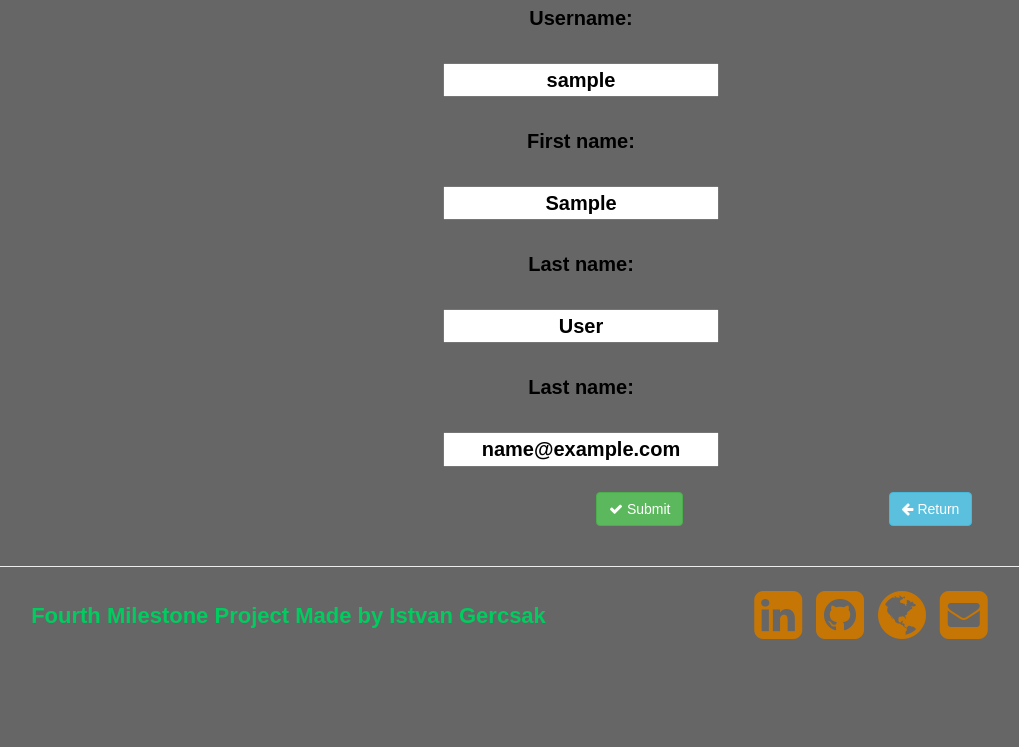
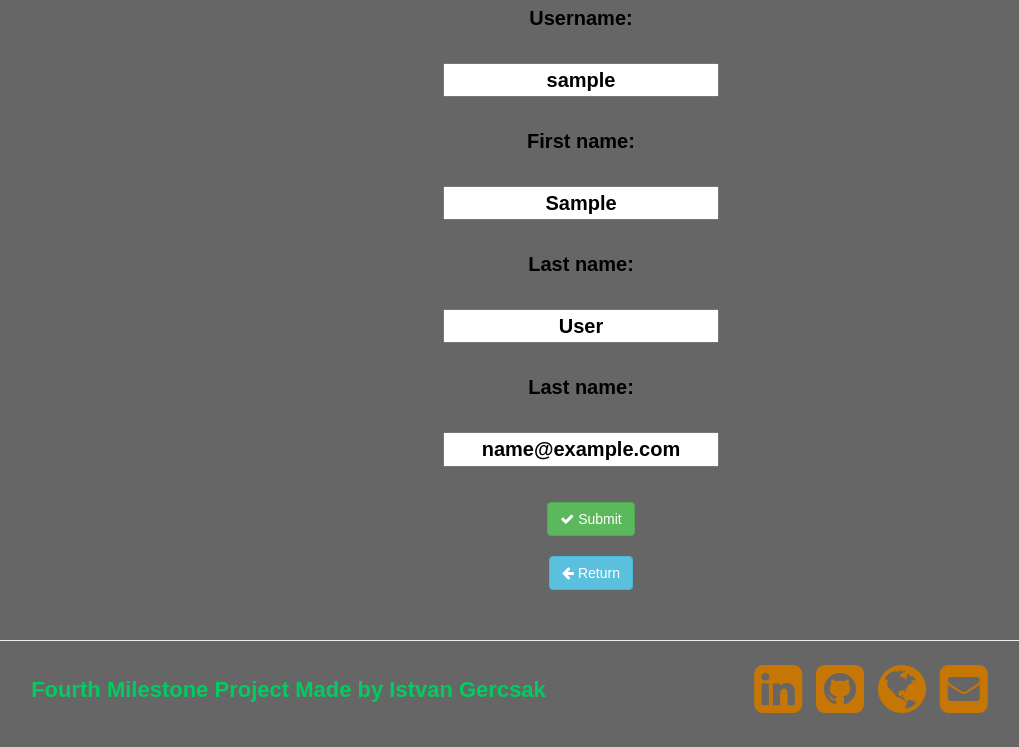
Before and after one commit to IstvanGercsak/Fourth_Milestone_Project, a Django app: page /accounts/profile/edit/ in a window 1280 px wide. Shown: the part 111-858 px from the top of the page, without its empty margins (59-1078 px from the left). Before the commit the page ends 750 px from the top, so only its background shows below. Run offline with Django 3.2, Linux system fonts and the light colour scheme; the visitor is signed in with stand-in values (Sample User, id 1); some libraries are stand-ins or nearby versions.

Commit message:
Update button positions. Payment update.

```diff
--- a/accounts/forms.py
+++ b/accounts/forms.py
@@ -1,7 +1,6 @@
 from django import forms
 from django.contrib.auth.models import User
 from django.contrib.auth.forms import UserCreationForm, UserChangeForm, PasswordChangeForm
-from django.core.exceptions import ValidationError
 
 
 class UserLoginForm(forms.Form):
--- a/accounts/templates/edit.html
+++ b/accounts/templates/edit.html
@@ -56,16 +56,17 @@
                 </div>
             </div>
 
-            <div class="col-sm-6"></div>
-            <div class="col-sm-3 col-xs-3">
+            <div class="col-sm-12 col-xs-12 edit-return-button">
                 <button type="submit" class="btn btn-success"><i class="fa fa-check"></i> Submit</button>
             </div>
 
         </form>
-        <div class="col-sm-3 col-xs-3">
-            <a href="{% url 'profile' %}">
-                <button class="btn btn-info"><i class="fa fa-arrow-left"></i> Return</button>
-            </a>
+        <div class="row">
+            <div class="col-sm-12 col-xs-12 edit-return-button">
+                <a href="{% url 'profile' %}">
+                    <button class="btn btn-info"><i class="fa fa-arrow-left"></i> Return</button>
+                </a>
+            </div>
         </div>
     </div>
 {% endblock %}
--- a/checkout/forms.py
+++ b/checkout/forms.py
@@ -7,10 +7,14 @@ class MakePaymentForm(forms.Form):
     YEAR_CHOICES = [(i, i) for i in range(2020, 2036)]
 
     credit_card_number = forms.IntegerField(label='Credit card number', required=True)
-    cvv = forms.IntegerField(label='Security code (CVV)', required=False)
+    cvv = forms.IntegerField(label='Security code (CVV)', required=True, max_value=999)
     expiry_month = forms.ChoiceField(label='Month', choices=MONTH_CHOICES, required=False)
     expiry_year = forms.ChoiceField(label='Year', choices=YEAR_CHOICES, required=False)
     stripe_id = forms.CharField(widget=forms.HiddenInput)
+
+    def clean_credit_card_number(self):
+        credit_card_number = self.cleaned_data.get("credit_card_number")
+        return self.clean_credit_card_number()
 
 
 class OrderForm(forms.ModelForm):
--- a/checkout/views.py
+++ b/checkout/views.py
@@ -15,7 +15,6 @@ stripe.api_key = settings.STRIPE_SECRET
 @login_required()
 def checkout(request):
     cart = request.session.get('cart', {})
-    total = 0
 
     if bool(cart) is False:
         messages.error(request, "Your cart is empty!")
@@ -24,12 +23,13 @@ def checkout(request):
     if request.method == "POST":
         order_form = OrderForm(request.POST)
         payment_form = MakePaymentForm(request.POST)
-
         if order_form.is_valid() and payment_form.is_valid():
             order = order_form.save(commit=False)
             order.date = timezone.now()
             order.save()
 
+            cart = request.session.get('cart', {})
+            total = 0
             for id, quantity in cart.items():
                 product = get_object_or_404(Product, pk=id)
                 total += quantity * product.price
@@ -51,7 +51,7 @@ def checkout(request):
                 messages.error(request, "Your card was declined!")
 
             if customer.paid:
-                messages.error(request, "You have successfully paid")
+                messages.success(request, "You have successfully paid")
                 request.session['cart'] = {}
                 return redirect(reverse('products'))
             else:
--- a/static/css/custom.css
+++ b/static/css/custom.css
@@ -121,6 +121,10 @@ a, h2 {
     z-index: 1;
 }
 
+.alert-message {
+    z-index: 1;
+}
+
 .btn-danger {
     z-index: 2;
 }
@@ -203,6 +207,11 @@ a:link, a:visited, a:active {
     padding: 5px;
 }
 
+.edit-return-button {
+    text-align: center;
+    margin: 10px;
+}
+
 /* Cart */
 
 .padding-zero {
@@ -223,6 +232,10 @@ p > input {
 
 .display-none {
     display: none;
+}
+
+legend {
+    color: #fafafa;
 }
 
 /* User detail */
--- a/static/js/stripe.js
+++ b/static/js/stripe.js
@@ -1,4 +1,5 @@
 $(function () {
+
     $("#payment-form").submit(function () {
         var form = this;
         var card = {
@@ -7,8 +8,8 @@ $(function () {
             expYear: $("#id_expiry_year").val(),
             cvc: $("#id_cvv").val()
         };
+        Stripe.createToken(card, function (status, response) {
 
-        Stripe.createToken(card, function (status, response) {
             if (status === 200) {
                 $("#credit-card-errors").hide();
                 $("#id_stripe_id").val(response.id);
```
Also changed, not shown: checkout/templates/checkout.html (+9 -2 lines).
